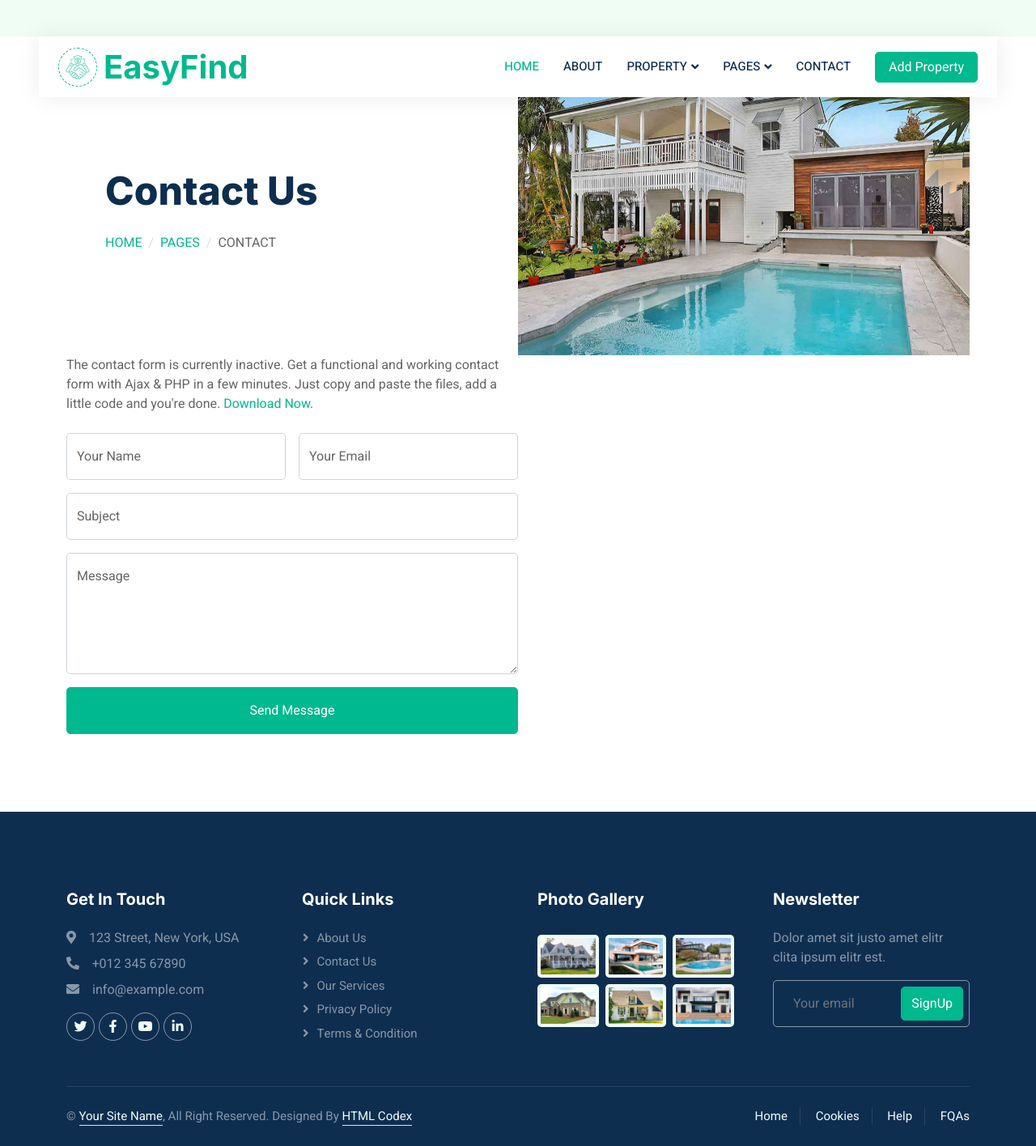
After one commit to Abhinav-C-V/easy_find_real, a Django app: template templates/accounts/register.html in a window 1280 px wide. The commit adds this page. Shown: the whole page at 81% size. Run offline with Django 5.2, Linux system fonts and the light colour scheme; the template is opened without the code that fills it, so the values that code supplies are empty; some libraries are stand-ins or nearby versions.

Commit message:
template adjustments

```diff
--- a/listing/models.py
+++ b/listing/models.py
@@ -2,13 +2,16 @@ from django.db import models
 from django.utils.text import slugify
 from django.utils import timezone
 from datetime import datetime
+from django.contrib.auth import get_user_model
+
+User = get_user_model()
 
 class Listing(models.Model):
     class SaleType(models.TextChoices):
         FOR_SALE = 'for_sale'
         FOR_RENT = 'for_rent'
 
-    realtor = models.EmailField(max_length=254)
+    realtor = models.ForeignKey(User, on_delete=models.CASCADE)
     title = models.CharField(max_length=200)
     slug = models.SlugField(unique=True)
     address = models.CharField(max_length=200)
--- a/listing/urls.py
+++ b/listing/urls.py
@@ -5,6 +5,13 @@ from django.conf import settings
 
 
 urlpatterns = [
-    path('', views.index, name='user_index'),
+    path('', views.index, name='index'),
+    path('about/', views.about, name='about'),
+    path('contact/', views.contact, name='contact'),
+    path('views.property_list/', views.property_list, name='property_list'),
+    path('property_agents/', views.property_agents, name='property_agents'),
+    path('property_types/', views.property_types, name='property_types'),
 
-]+ static(settings.MEDIA_URL, document_root=settings.MEDIA_ROOT)
+
+
+]
--- /dev/null
+++ b/templates/accounts/register.html
@@ -0,0 +1,66 @@
+{% extends 'base.html' %}
+{% load static %}
+
+{% block content %}
+<div class="container-xxl py-5">
+    <div class="container">
+        <!-- Header Start -->
+        <div class="container-fluid header bg-white p-0">
+            <div class="row g-0 align-items-center flex-column-reverse flex-md-row">
+                <div class="col-md-6 p-5 mt-lg-5">
+                    <h1 class="display-5 animated fadeIn mb-4">Contact Us</h1>
+                        <nav aria-label="breadcrumb animated fadeIn">
+                        <ol class="breadcrumb text-uppercase">
+                            <li class="breadcrumb-item"><a href="#">Home</a></li>
+                            <li class="breadcrumb-item"><a href="#">Pages</a></li>
+                            <li class="breadcrumb-item text-body active" aria-current="page">Contact</li>
+                        </ol>
+                    </nav>
+                </div>
+                <div class="col-md-6 animated fadeIn">
+                    <img class="img-fluid" src="{% static 'img/header.jpg' %}" alt="">
+                </div>
+            </div>
+        </div>
+        <!-- Header End -->
+
+        <div class="col-md-6">
+            <div class="wow fadeInUp" data-wow-delay="0.5s">
+                <p class="mb-4">The contact form is currently inactive. Get a functional and working contact form with Ajax & PHP in a few minutes. Just copy and paste the files, add a little code and you're done. <a href="https://htmlcodex.com/contact-form">Download Now</a>.</p>
+                <form>
+                    <div class="row g-3">
+                        <div class="col-md-6">
+                            <div class="form-floating">
+                                <input type="text" class="form-control" id="name" placeholder="Your Name">
+                                <label for="name">Your Name</label>
+                            </div>
+                        </div>
+                        <div class="col-md-6">
+                            <div class="form-floating">
+                                <input type="email" class="form-control" id="email" placeholder="Your Email">
+                                <label for="email">Your Email</label>
+                            </div>
+                        </div>
+                        <div class="col-12">
+                            <div class="form-floating">
+                                <input type="text" class="form-control" id="subject" placeholder="Subject">
+                                <label for="subject">Subject</label>
+                            </div>
+                        </div>
+                        <div class="col-12">
+                            <div class="form-floating">
+                                <textarea class="form-control" placeholder="Leave a message here" id="message" style="height: 150px"></textarea>
+                                <label for="message">Message</label>
+                            </div>
+                        </div>
+                        <div class="col-12">
+                            <button class="btn btn-primary w-100 py-3" type="submit">Send Message</button>
+                        </div>
+                    </div>
+                </form>
+            </div>
+        </div>
+    </div>
+</div>
+
+{% endblock %}
--- a/templates/base.html
+++ b/templates/base.html
@@ -4,7 +4,7 @@
 
 <head>
     <meta charset="utf-8">
-    <title>Makaan - Real Estate HTML Template</title>
+    <title>EasyFind</title>
     <meta content="width=device-width, initial-scale=1.0" name="viewport">
     <meta content="" name="keywords">
     <meta content="" name="description">
--- a/templates/contact.html
+++ b/templates/contact.html
@@ -17,7 +17,7 @@
                     </nav>
                 </div>
                 <div class="col-md-6 animated fadeIn">
-                    <img class="img-fluid" src="{% start 'img/header.jpg' %}" alt="">
+                    <img class="img-fluid" src="{% static 'img/header.jpg' %}" alt="">
                 </div>
             </div>
         </div>
--- a/templates/includes/navbar.html
+++ b/templates/includes/navbar.html
@@ -14,31 +14,31 @@
                 <div class="icon p-2 me-2">
                     <img class="img-fluid" src="{% static 'img/icon-deal.png' %}" alt="Icon" style="width: 30px; height: 30px;">
                 </div>
-                <h1 class="m-0 text-primary">Makaan</h1>
+                <h1 class="m-0 text-primary">EasyFind</h1>
             </a>
             <button type="button" class="navbar-toggler" data-bs-toggle="collapse" data-bs-target="#navbarCollapse">
                 <span class="navbar-toggler-icon"></span>
             </button>
             <div class="collapse navbar-collapse" id="navbarCollapse">
                 <div class="navbar-nav ms-auto">
-                    <a href="index.html" class="nav-item nav-link active">Home</a>
-                    <a href="about.html" class="nav-item nav-link">About</a>
+                    <a href="{% url 'index' %}" class="nav-item nav-link active">Home</a>
+                    <a href="{% url 'about' %}" class="nav-item nav-link">About</a>
                     <div class="nav-item dropdown">
                         <a href="#" class="nav-link dropdown-toggle" data-bs-toggle="dropdown">Property</a>
                         <div class="dropdown-menu rounded-0 m-0">
-                            <a href="property-list.html" class="dropdown-item">Property List</a>
-                            <a href="property-type.html" class="dropdown-item">Property Type</a>
-                            <a href="property-agent.html" class="dropdown-item">Property Agent</a>
+                            <a href="{% url 'property_list' %}" class="dropdown-item">Property List</a>
+                            <a href="{% url 'property_types' %}" class="dropdown-item">Property Type</a>
+                            <a href="{% url 'property_agents' %}" class="dropdown-item">Property Agent</a>
                         </div>
                     </div>
                     <div class="nav-item dropdown">
                         <a href="#" class="nav-link dropdown-toggle" data-bs-toggle="dropdown">Pages</a>
                         <div class="dropdown-menu rounded-0 m-0">
                             <a href="testimonial.html" class="dropdown-item">Testimonial</a>
-                            <a href="404.html" class="dropdown-item">404 Error</a>
+                            {% comment %} <a href="404.html" class="dropdown-item">404 Error</a> {% endcomment %}
                         </div>
                     </div>
-                    <a href="contact.html" class="nav-item nav-link">Contact</a>
+                    <a href="{% url 'contact' %}" class="nav-item nav-link">Contact</a>
                 </div>
                 <a href="" class="btn btn-primary px-3 d-none d-lg-flex">Add Property</a>
             </div>
```
Also changed, not shown: listing/views.py (+13 -0 lines), templates/about.html (+7 -7 lines), templates/property-agent.html (+5 -5 lines), user/models.py (+21 -1 lines), user/urls.py (+10 -8 lines), user/views.py (+56 -1 lines).
